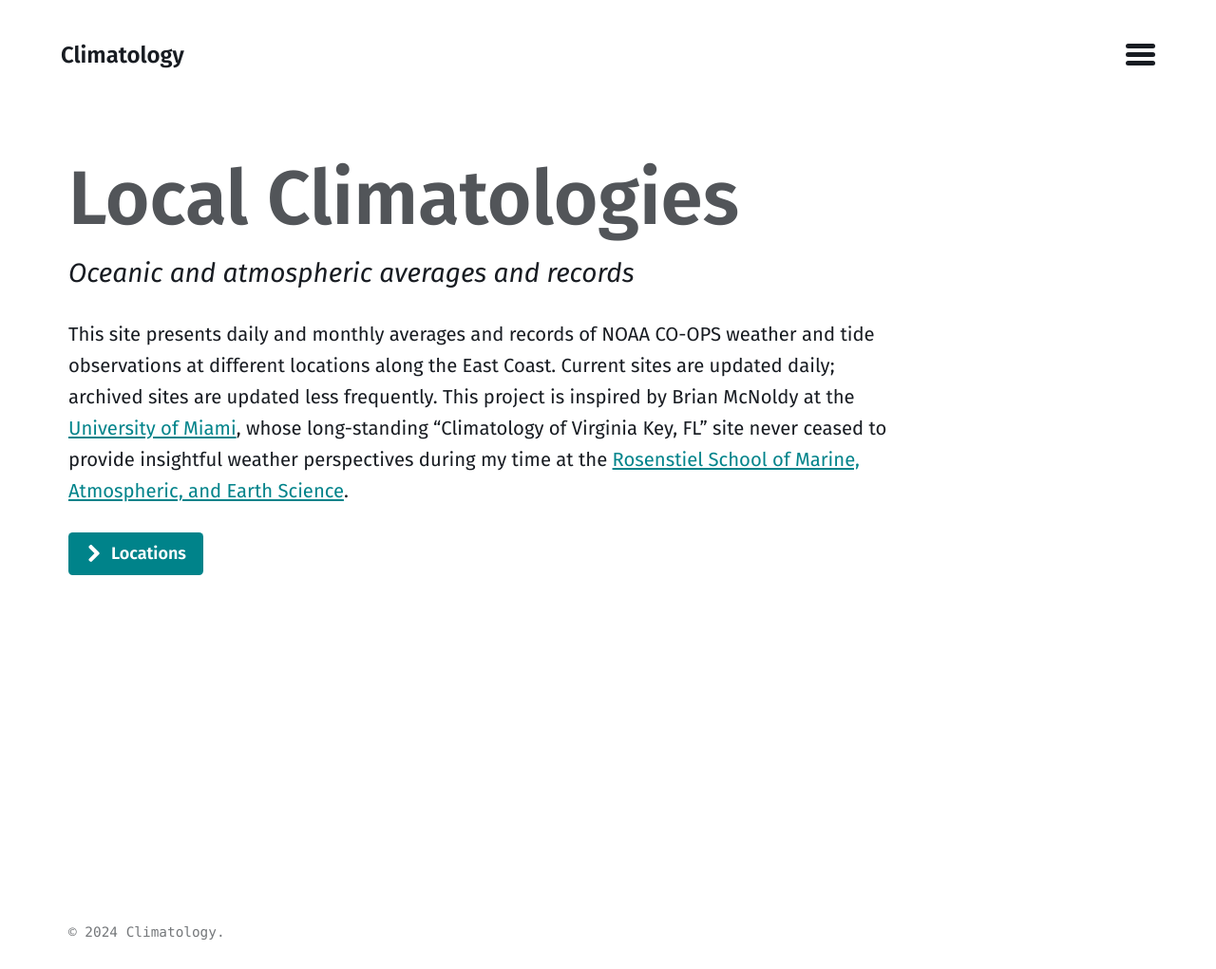
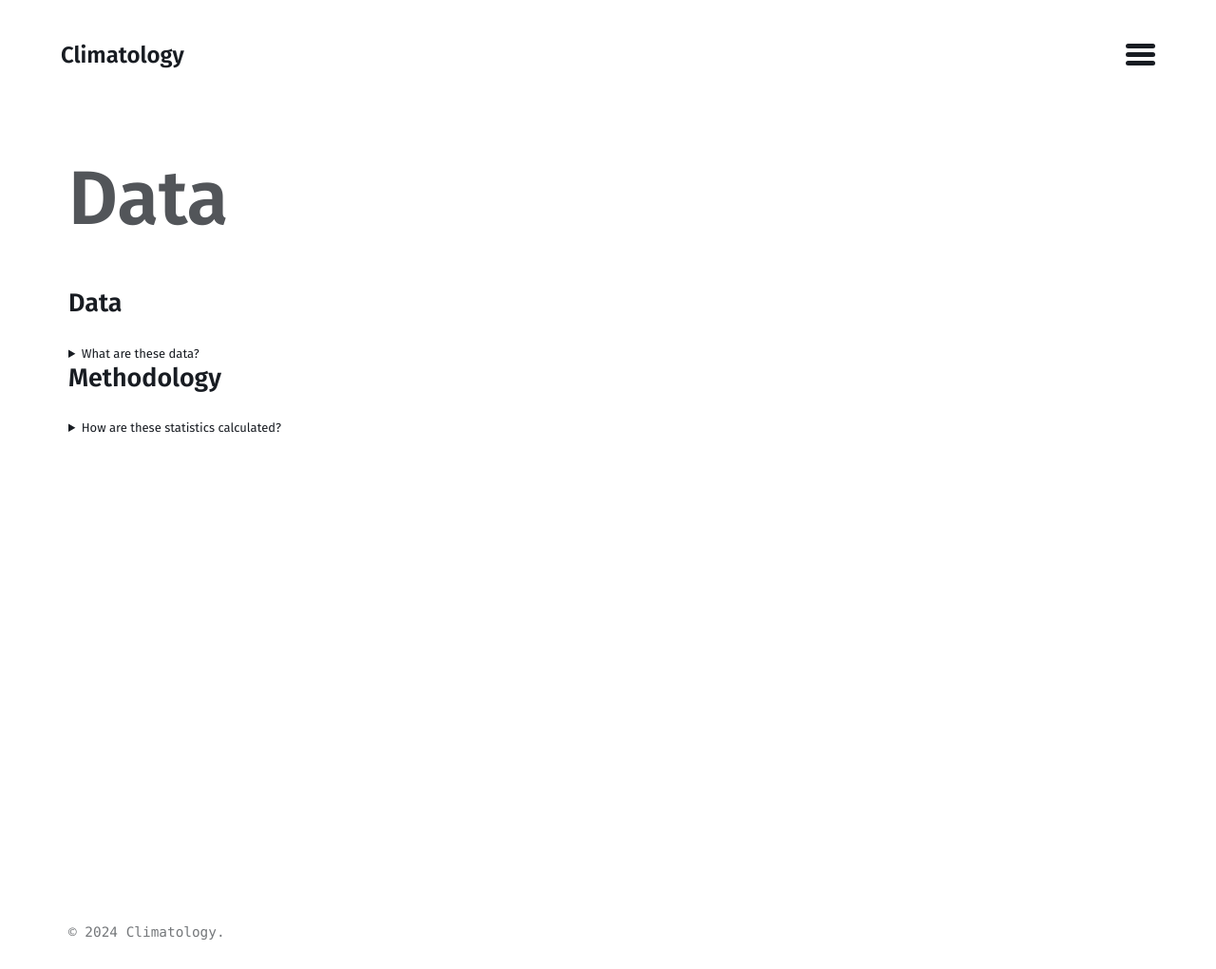
Before and after one commit to mdgrossi/climatology-jekyll, a Jekyll site: the page built from index.md, in a window 1280 px wide. Shown: the whole page at 95% size. Built offline with Jekyll 4.4.1, drawn with Linux system fonts in a browser that asks for light colours; our own code applies the rules of GitHub Pages for plain Markdown files.

Commit message:
Add data and methods

```diff
--- a/index.md
+++ b/index.md
@@ -11,4 +11,38 @@
   - label: "Locations"
     icon: arrow-right
     url: "https://mdgrossi.github.io/climatology/stations"
+  - label: "Methodology"
+	url: "[](#data)"
 ---
+
+### Data
+<details style="font-size:13px;">
+    <summary>
+      What are these data?
+    </summary>
+  <p>The <a href="https://www.noaa.gov">National Oceanographic and Atmospheric Administration (NOAA)</a> <a href="https://oceanservice.noaa.gov/">National Ocean Service (NOS)</a> Center for Operational Oceanographic Products and Services (CO-OPS) operates hundreds of water level observation stations along the United States coasts and Great Lakes. This <a href="https://tidesandcurrents.noaa.gov/nwlon.html">National Water Level Observation Network (NWLON)</a>, part of the <a href="https://ioos.noaa.gov">Integrated Ocean Observing System (IOOS)</a>, provides the data from which official tidal predictions are generated. Most of these observation stations also observe water temperature as well as air temperature, barometric pressure, and wind. All of these data are publically available via the NOAA CO-OPS <a href="https://tidesandcurrents.noaa.gov/">Tides and Currents</a> data portal.</p>
+
+  <p>The historical time series vary among sites and environmental parameters. Water level sensors often came first, with weather stations added later. Data collected since circa 1995 are generally available in 6-minute observations; prior to that, observations are hourly. Data inventories are provided for every site:
+    <ul>
+        <li> <a href="https://tidesandcurrents.noaa.gov/inventory.html?id=8656483">Beaufort, NC</a> </li>
+        <li> <a href="https://tidesandcurrents.noaa.gov/inventory.html?id=8447930">Woods Hole, MA</a> </li>
+        <li> <a href="https://tidesandcurrents.noaa.gov/inventory.html?id=8725110">Naples, FL</a> </li>
+        <li> <a href="https://tidesandcurrents.noaa.gov/inventory.html?id=8747437">Bay St. Louis, MS</a> </li>
+        <li> <a href="https://tidesandcurrents.noaa.gov/inventory.html?id=8723214">Virginia Key, FL</a> </li>
+        <li> <a href="https://tidesandcurrents.noaa.gov/inventory.html?id=8557380">Lewes, DE</a> </li>
+    </ul>
+  Water level sensors are calibrated and the observations verified. None of the other variables are verified and should be used with caution.
+    </p>
+</details>
+
+### Methodology
+<details style="font-size:13px;">
+  <summary>
+    How are these statistics calculated?
+  </summary>
+  <p>All data are retrieved from the NOAA CO-OPS <a href="https://tidesandcurrents.noaa.gov/">Tides and Currents</a> data portal. <a href="https://tidesandcurrents.noaa.gov/faq.html">Data query lengths are restricted</a> in order to prevent large data requests from hogging server resources, a limit that affects both web-based retrieval and application programming interace (API) calls. It is therefore necessary to make repeated successive queries in order to download longer time periods of data, a task for which a Python API wrapper called "<a href="https://github.com/GClunies/noaa_coops">noaa-coops</a>" was developed.</p>
+
+  <p>To initiate a climatology, the noaa-coops utility is used to download all data from the beginning of the time series through the time of initiation. These historical data are saved to file to avoid having to repeatedly re-download historical data. To update the climatology, either daily, monthly, or on some other interval, data are downloaded starting from the latest time stamp in the saved historical data and appended to the saved data. Six-minute data are used whenever possible and hourly observations otherwise. </p>
+
+  <p>Any data flagged by NOAA as being suspect for any reason (flag > 0) are discarded, for example, minimum or maximum expected values or rate of change tolerance exceeded. A day is allowed to have up to three hours of missing data to be counted, and a month is allowed up to two days of missing data to be counted. Climatological statistics are calculated as follows.</p>
+</details>
```
